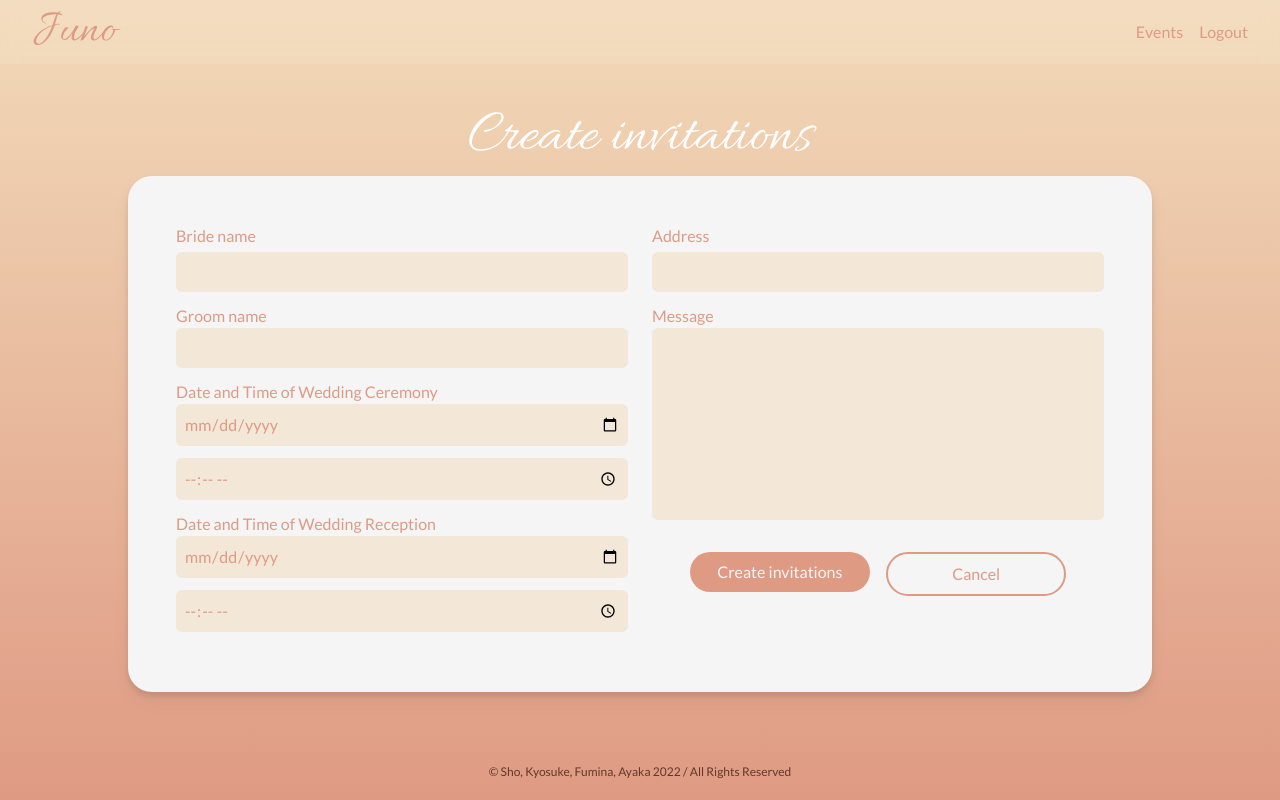
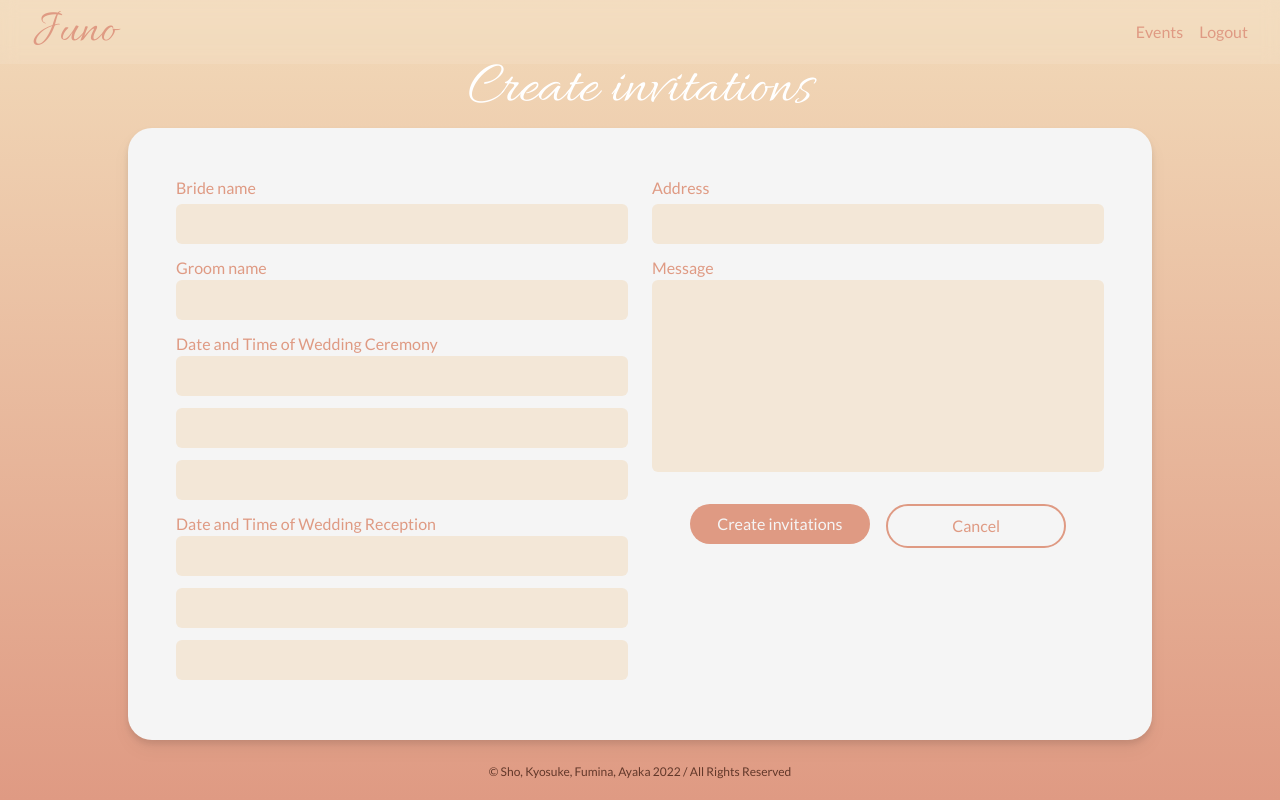
Before and after one commit to AyakaYasuda/juno, a React (Create React App) app: page /admin/create in a window 1280 px wide. Built offline with nearby package versions, Linux system fonts and the light colour scheme.

Commit message:
challenge to use createAsyncThunk for auth

```diff
--- a/src/App.tsx
+++ b/src/App.tsx
@@ -1,7 +1,7 @@
 import React from 'react';
 import { BrowserRouter, Route, Routes } from 'react-router-dom';
 import AdminEventCreate from 'views/pages/Admin/AdminEventCreate';
-import AdminEventEdit from 'views/pages/Admin/AdminEventEdit';
+// import AdminEventEdit from 'views/pages/Admin/AdminEventEdit';
 import AdminEventManage from 'views/pages/Admin/AdminEventManage';
 import AdminHome from 'views/pages/Admin/AdminHome';
 import AdminLogin from 'views/pages/Admin/AdminLogin';
@@ -20,7 +20,7 @@ const App = () => {
         <Route path="/admin/register" element={<AdminRegister />} />
         <Route path="/admin/login" element={<AdminLogin />} />
         <Route path="/admin/create" element={<AdminEventCreate />} />
-        <Route path="/admin/edit" element={<AdminEventEdit />} />
+        {/* <Route path="/admin/edit" element={<AdminEventEdit />} /> */}
         <Route path="/admin/event" element={<AdminEventManage />} />
       </Routes>
       <Routes>
--- a/src/features/auth/authSlice.tsx
+++ b/src/features/auth/authSlice.tsx
@@ -1,4 +1,4 @@
-import { createSlice, PayloadAction } from '@reduxjs/toolkit';
+import { createSlice, PayloadAction, createAsyncThunk } from '@reduxjs/toolkit';
 import { IUser } from 'app/services/types';
 
 type AuthState = {
--- /dev/null
+++ b/src/features/auth/authThunkSlice.tsx
@@ -0,0 +1,72 @@
+// try to use createAsyncThunk
+import { createAsyncThunk, createSlice, PayloadAction } from '@reduxjs/toolkit';
+import axios from 'axios';
+
+const API_URL =
+  'https://z8feue8naf.execute-api.us-east-1.amazonaws.com/prod/user';
+
+// type definition
+interface LoginForm {
+  email: string;
+  password: string;
+}
+
+interface UserState {
+  user: LoginForm | null;
+  userId: string;
+}
+
+export interface AuthState {
+  user: UserState | null;
+  status: 'pending' | 'loading' | 'failed';
+}
+
+// initialize
+const initialState: AuthState = {
+  user: null,
+  status: 'pending',
+};
+
+//create action
+export const loginAction = createAsyncThunk(
+  //1st Arg: type
+  'login',
+  //2nd Arg: payloadCreator
+  async (loginData: LoginForm, { rejectWithValue }) => {
+    try {
+      const result = await axios.post(
+        `${API_URL}/login`,
+        JSON.stringify({ loginData })
+      );
+      console.log(result);
+      return result.data;
+    } catch (error: any) {
+      return rejectWithValue(error.response.data);
+    }
+  }
+);
+
+//create slice
+export const authSlice = createSlice({
+  name: 'auth',
+  initialState,
+  reducers: {},
+  extraReducers: (builder) => {
+    builder
+      .addCase(loginAction.pending, (state) => {
+        state.status = 'loading';
+      })
+      .addCase(
+        loginAction.fulfilled,
+        (state, action: PayloadAction<UserState>) => {
+          state.status = 'pending';
+          state.user = action.payload;
+        }
+      )
+      .addCase(loginAction.rejected, (state) => {
+        state.status = 'pending';
+      });
+  },
+});
+
+export default authSlice.reducer;
--- a/src/views/components/atomic/templates/EventLayout.tsx
+++ b/src/views/components/atomic/templates/EventLayout.tsx
@@ -1,33 +1,65 @@
-import React from 'react';
+import React, { ChangeEvent } from 'react';
 import Button from '../atoms/Button';
 import Navbar from '../molecules/Navbar';
 import Card from '../atoms/Card';
+import { useNavigate } from 'react-router';
+import axios from 'axios';
 
 type Props = {
   title: string;
-  bride_name: string;
-  groom_name: string;
-  date_ceremony: number | string;
-  time_ceremony: number | string;
-  date_reception: number | string;
-  time_reception: number | string;
+  bride: string;
+  groom: string;
+  dateWedding: string;
+  startingTimeWedding: string;
+  endingTimeWedding: string;
+  dateWeddingReception: string;
+  startingTimeReception: string;
+  endingTimeReception: string;
   address: string;
   message: string;
+  setFormState: any;
   ctaTxt: string;
 };
 
 const EventLayout: React.FC<Props> = ({
   title,
-  bride_name,
-  groom_name,
-  date_ceremony,
-  time_ceremony,
-  date_reception,
-  time_reception,
+  bride,
+  groom,
+  dateWedding,
+  startingTimeWedding,
+  endingTimeWedding,
+  dateWeddingReception,
+  startingTimeReception,
+  endingTimeReception,
   address,
   message,
+  setFormState,
   ctaTxt,
 }) => {
+  const navigate = useNavigate();
+
+  const submitHandler = async (e: any) => {
+    e.preventDefault();
+
+    await axios.post(
+      'https://z8feue8naf.execute-api.us-east-1.amazonaws.com/prod/user/login',
+      JSON.stringify({
+        bride,
+        groom,
+        dateWedding,
+        startingTimeWedding,
+        endingTimeWedding,
+        dateWeddingReception,
+        startingTimeReception,
+        endingTimeReception,
+        address,
+        message,
+      })
+    );
+
+    navigate(`/admin/event`);
+  };
+
   return (
     <>
       <Navbar />
@@ -35,40 +67,95 @@ const EventLayout: React.FC<Props> = ({
         <h2 className="mb-2">{title}</h2>
         <div className="w-4/5">
           <Card>
-            <form className="flex flex-col md:flex-row p-4 md:gap-6">
+            <form
+              onSubmit={submitHandler}
+              className="flex flex-col md:flex-row p-4 md:gap-6"
+            >
               <div className="md:basis-1/2 flex flex-col">
                 <label className="mb-1">Bride name</label>
-                <input type="text" value={bride_name} className="InputDark" />
+                <input
+                  onChange={(e) => {
+                    setFormState(e.target.value);
+                  }}
+                  type="text"
+                  value={bride}
+                  className="InputDark"
+                />
                 <label>Groom name</label>
-                <input type="text" value={groom_name} className="InputDark" />
+                <input
+                  onChange={(e) => {
+                    setFormState(e.target.value);
+                  }}
+                  type="text"
+                  value={groom}
+                  className="InputDark"
+                />
                 <label>Date and Time of Wedding Ceremony</label>
                 <input
-                  type="date"
-                  value={date_ceremony}
+                  onChange={(e) => {
+                    setFormState(e.target.value);
+                  }}
+                  type="text"
+                  value={dateWedding}
                   className="InputDark"
                 />
                 <input
-                  type="time"
-                  value={time_ceremony}
+                  onChange={(e) => {
+                    setFormState(e.target.value);
+                  }}
+                  type="text"
+                  value={startingTimeWedding}
+                  className="InputDark"
+                />
+                <input
+                  onChange={(e) => {
+                    setFormState(e.target.value);
+                  }}
+                  type="text"
+                  value={endingTimeWedding}
                   className="InputDark"
                 />
                 <label>Date and Time of Wedding Reception</label>
                 <input
-                  type="date"
-                  value={date_reception}
+                  onChange={(e) => {
+                    setFormState(e.target.value);
+                  }}
+                  type="text"
+                  value={dateWeddingReception}
                   className="InputDark"
                 />
                 <input
-                  type="time"
-                  value={time_reception}
+                  onChange={(e) => {
+                    setFormState(e.target.value);
+                  }}
+                  type="text"
+                  value={startingTimeReception}
+                  className="InputDark"
+                />
+                <input
+                  onChange={(e) => {
+                    setFormState(e.target.value);
+                  }}
+                  type="text"
+                  value={endingTimeReception}
                   className="InputDark"
                 />
               </div>
               <div className="md:basis-1/2 flex flex-col">
                 <label className="mb-1">Address</label>
-                <input type="address" value={address} className="InputDark" />
+                <input
+                  onChange={(e) => {
+                    setFormState(e.target.value);
+                  }}
+                  type="address"
+                  value={address}
+                  className="InputDark"
+                />
                 <label>Message</label>
                 <input
+                  onChange={(e) => {
+                    setFormState(e.target.value);
+                  }}
                   type="textarea"
                   value={message}
                   className="InputDark h-48 mb-8"
--- a/src/views/pages/Admin/AdminEventCreate.tsx
+++ b/src/views/pages/Admin/AdminEventCreate.tsx
@@ -1,17 +1,49 @@
+import { useState } from 'react';
 import EventLayout from 'views/components/atomic/templates/EventLayout';
 
+const initialState = {
+  bride: '',
+  groom: '',
+  dateWedding: '',
+  startingTimeWedding: '',
+  endingTimeWedding: '',
+  dateWeddingReception: '',
+  startingTimeReception: '',
+  endingTimeReception: '',
+  address: '',
+  message: '',
+};
+
 function AdminEventCreate() {
+  const [formState, setFormState] = useState(initialState);
+
+  const {
+    bride,
+    groom,
+    dateWedding,
+    startingTimeWedding,
+    endingTimeWedding,
+    dateWeddingReception,
+    startingTimeReception,
+    endingTimeReception,
+    address,
+    message,
+  } = formState;
+
   return (
     <EventLayout
       title="Create invitations"
-      bride_name=""
-      groom_name=""
-      date_ceremony=""
-      time_ceremony=""
-      date_reception=""
-      time_reception=""
-      address=""
-      message=""
+      bride={bride}
+      groom={groom}
+      dateWedding={dateWedding}
+      startingTimeWedding={startingTimeWedding}
+      endingTimeWedding={endingTimeWedding}
+      dateWeddingReception={dateWeddingReception}
+      startingTimeReception={startingTimeReception}
+      endingTimeReception={endingTimeReception}
+      address={address}
+      message={message}
+      setFormState={setFormState}
       ctaTxt="Create invitations"
     />
   );
--- a/src/views/pages/Admin/AdminLogin.tsx
+++ b/src/views/pages/Admin/AdminLogin.tsx
@@ -1,30 +1,28 @@
 import React, { useState, ChangeEvent } from 'react';
 import { useNavigate } from 'react-router';
-import { useAppDispatch } from 'app/hooks';
-import { setCredentials } from '../../../features/auth/authSlice';
-
-import { useLoginMutation } from 'app/services/authApi';
-import { ILoginReq } from 'app/services/types';
+import { useAppDispatch, useAppSelector } from 'app/hooks';
+import { loginAction } from 'features/auth/authThunkSlice';
+// import { setCredentials } from '../../../features/auth/authSlice';
+// import { useLoginMutation } from 'app/services/authApi';
+// import { ILoginReq } from 'app/services/types';
 
 import Form from 'views/components/atomic/molecules/Form';
 import TopLayout from 'views/components/atomic/templates/TopLayout';
-import axios from 'axios';
+// import axios from 'axios';
 
 function AdminLogin() {
-  const dispatch = useAppDispatch();
+  // const [login] = useLoginMutation();
   const navigate = useNavigate();
-
-  const [formState, setFormState] = useState<ILoginReq>({
+  const [formState, setFormState] = useState({
     email: '',
     password: '',
   });
   const { email, password } = formState;
+  const handleChange = (e: ChangeEvent<HTMLInputElement>) =>
+    setFormState((prev) => ({ ...prev, [e.target.name]: e.target.value }));
 
-  const [login] = useLoginMutation();
-
-  const handleChange = (e: ChangeEvent<HTMLInputElement>) =>
-    // [] は動的にキーをとってくるよ
-    setFormState((prev) => ({ ...prev, [e.target.name]: e.target.value }));
+  const dispatch = useAppDispatch();
+  const loadingStatus = useAppSelector((state) => state.auth.status);
 
   const submitHandler = async (e: any) => {
     e.preventDefault();
@@ -41,15 +39,31 @@ function AdminLogin() {
     //   console.error(error);
     // }
 
-    await axios.post(
-      'https://z8feue8naf.execute-api.us-east-1.amazonaws.com/prod/user/login',
-      JSON.stringify({
+    // await axios.post(
+    //   'https://z8feue8naf.execute-api.us-east-1.amazonaws.com/prod/user/login',
+    //   JSON.stringify({
+    //     email,
+    //     password,
+    //   })
+    // );
+
+    const result = await dispatch(
+      loginAction({
         email,
         password,
       })
     );
 
-    navigate('/admin/create');
+    // login success
+    if (loginAction.fulfilled.match(result)) {
+      alert('login successfuly!');
+      navigate('/admin/create');
+    }
+
+    // login failed
+    if (loginAction.rejected.match(result)) {
+      alert('login failed...');
+    }
   };
 
   return (
@@ -67,7 +81,6 @@ function AdminLogin() {
           name="email"
           value={email}
           onChange={handleChange}
-          // onChange={(e) => e.target.value}
           className="InputBorder mb-16"
         />
         <label className="text-Pink-default">Password</label>
@@ -76,7 +89,6 @@ function AdminLogin() {
           name="password"
           value={password}
           onChange={handleChange}
-          // onChange={(e) => e.target.value}
           className="InputBorder mb-20"
         />
       </Form>
```
Also changed, not shown: src/app/store.tsx (+14 -7 lines), src/views/pages/Admin/AdminEventEdit.tsx (+15 -14 lines).
